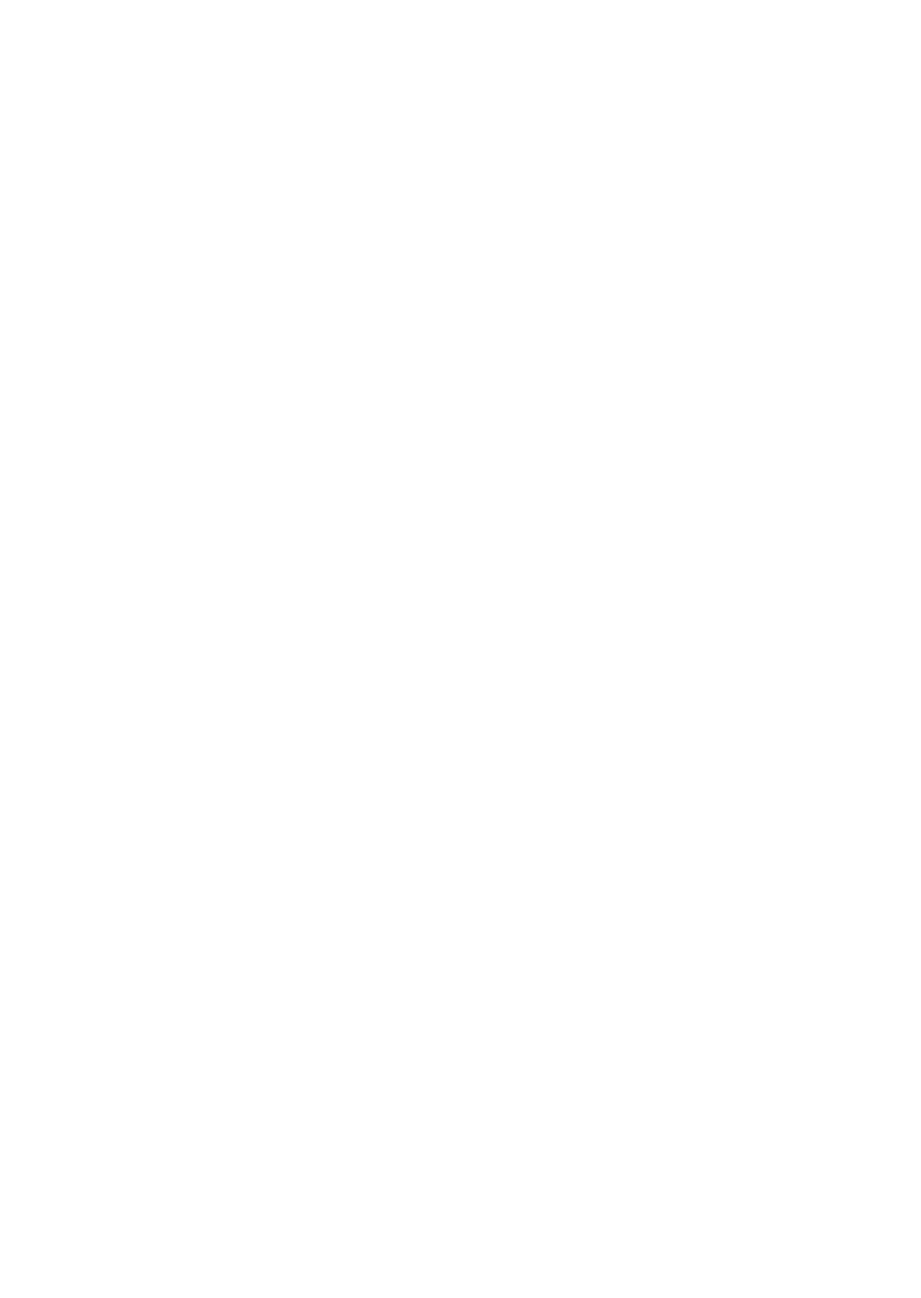
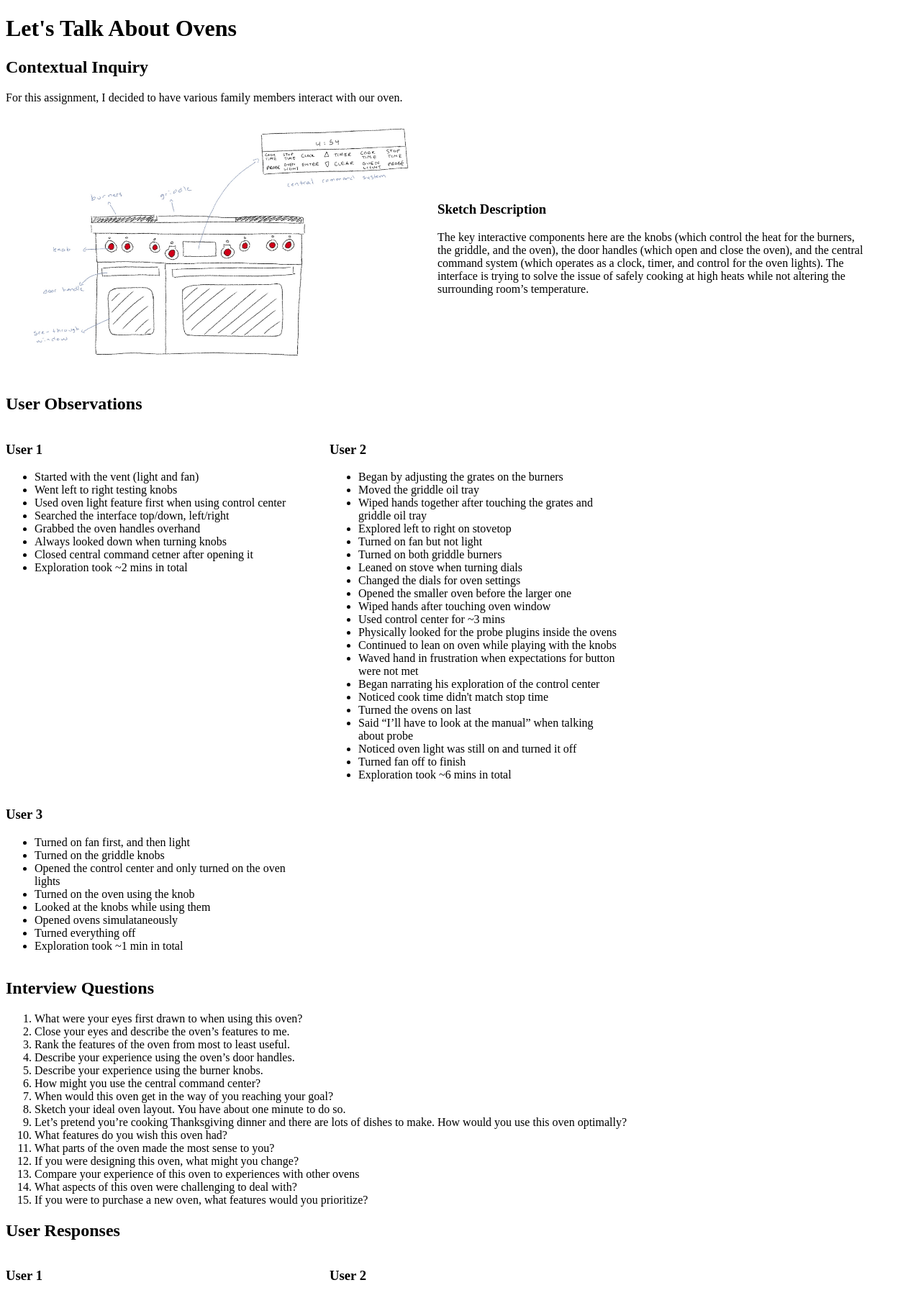
Before and after one commit to ljungster/personas, a PHP site: page / in a window 1280 px wide. Before the commit the part shown is empty. Shown: the top 1804 px of the page at 72% size. Before the commit the page ends 800 px from the top, so only its background shows below. Run offline with PHP 8.4, Linux system fonts and the light colour scheme.

Commit message:
first commit

```diff
--- a/home.html
+++ b/home.html
@@ -2,13 +2,163 @@
 
 <html>
   <head>
-    <title>INSERT TITLE HERE!</title>
+    <title>Personas</title>
     <link rel="stylesheet" href="index.css">
     <!-- TODO: add additional links here! e.g. fonts, icons, more stylesheets, etc. -->
     <meta content="width=device-width, initial-scale=1" name="viewport" />
   </head>
 
   <body>
-    <!-- TODO: put your HTML code here! -->
+    <h1>Let's Talk About Ovens</h1>
+
+    <h2>Contextual Inquiry</h2>
+    <p>For this assignment, I decided to have various family members interact with our oven.</p>
+
+    <div class="flex-container">
+      <div class="flex-item"><img src="assets/Oven_sketch.jpg"></div>
+      <div class="flex-item">
+        <h3>Sketch Description</h3>
+
+        <p>The key interactive components here are the knobs (which control the heat for the burners, the griddle, and the oven),
+        the door handles (which open and close the oven), and the central command system (which operates as a clock, timer,
+        and control for the oven lights). The interface is trying to solve the issue of safely cooking at high heats while
+        not altering the surrounding room’s temperature. </p>
+      </div>
+    </div>
+
+    <h2>User Observations</h2>
+    <div class="user-container">
+      <div class ="user-item">
+        <h3> User 1</h3>
+          <ul>
+            <li>Started with the vent (light and fan)</li>
+            <li>Went left to right testing knobs</li>
+            <li>Used oven light feature first when using control center</li>
+            <li>Searched the interface top/down, left/right</li>
+            <li>Grabbed the oven handles overhand</li>
+            <li>Always looked down when turning knobs</li>
+            <li>Closed central command cetner after opening it</li>
+            <li>Exploration took ~2 mins in total</li>
+          </ul>
+      </div>
+      <div class ="user-item">
+        <h3>User 2</h3>
+          <ul>
+            <li>Began by adjusting the grates on the burners</li>
+            <li>Moved the griddle oil tray</li>
+            <li>Wiped hands together after touching the grates and griddle oil tray</li>
+            <li>Explored left to right on stovetop</li>
+            <li>Turned on fan but not light</li>
+            <li>Turned on both griddle burners </li>
+            <li>Leaned on stove when turning dials </li>
+            <li>Changed the dials for oven settings</li>
+            <li>Opened the smaller oven before the larger one</li>
+            <li>Wiped hands after touching oven window </li>
+            <li>Used control center for ~3 mins</li>
+            <li>Physically looked for the probe plugins inside the ovens</li>
+            <li>Continued to lean on oven while playing with the knobs</li>
+            <li>Waved hand in frustration when expectations for button were not met</li>
+            <li>Began narrating his exploration of the control center </li>
+            <li>Noticed cook time didn't match stop time </li>
+            <li>Turned the ovens on last </li>
+            <li>Said “I’ll have to look at the manual” when talking about probe</li>
+            <li>Noticed oven light was still on and turned it off </li>
+            <li>Turned fan off to finish  </li>
+            <li>Exploration took ~6 mins in total</li>
+          </ul>
+      </div>
+      <div class ="user-item">
+        <h3>User 3</h3>
+          <ul>
+            <li>Turned on fan first, and then light</li>
+            <li>Turned on the griddle knobs</li>
+            <li>Opened the control center and only turned on the oven lights</li>
+            <li>Turned on the oven using the knob</li>
+            <li>Looked at the knobs while using them</li>
+            <li>Opened ovens simulataneously</li>
+            <li>Turned everything off</li>
+            <li>Exploration took ~1 min in total</li>
+          </ul>
+      </div>
+    </div>
+
+    <h2>Interview Questions</h2>
+      <ol>
+        <li>What were your eyes first drawn to when using this oven?</li>
+        <li>Close your eyes and describe the oven’s features to me.</li>
+        <li>Rank the features of the oven from most to least useful.</li>
+        <li>Describe your experience using the oven’s door handles.</li>
+        <li>Describe your experience using the burner knobs.</li>
+        <li>How might you use the central command center?</li>
+        <li>When would this oven get in the way of you reaching your goal?</li>
+        <li>Sketch your ideal oven layout. You have about one minute to do so.</li>
+        <li>Let’s pretend you’re cooking Thanksgiving dinner and there are lots of dishes to make. How would you use this oven optimally?</li>
+        <li>What features do you wish this oven had?</li>
+        <li>What parts of the oven made the most sense to you?</li>
+        <li>If you were designing this oven, what might you change?</li>
+        <li>Compare your experience of this oven to experiences with other ovens</li>
+        <li>What aspects of this oven were challenging to deal with?</li>
+        <li>If you were to purchase a new oven, what features would you prioritize?</li>
+      </ol>
+
+      <h2>User Responses</h2>
+      <div class="user-container">
+        <div class="user-item">
+          <h3>User 1</h3>
+          <p>While using the oven, Sophie’s eyes were first drawn to the red knobs, which control the heat for the oven’s
+            multiple components. She found those knobs to be the most intuitive and useful part of the interface, noting
+            that the oven was generally easy to use. That said, she found the griddle to be the least intuitive part of
+            the interface, as it was hard to tell when the griddle was ready. Part of that was because the griddle’s warning
+            lights meant something different than the burners’ warning lights, which caused some confusion. She highlighted
+            the handles as a satisfying experience, though she was not satisfied with the system’s control center. She only
+            used that interface for its oven light feature, despite its many buttons. Sophie did not quite understand the fan’s
+             power dial; she believes that the highest fan setting should require a fully turned knob, as opposed to a minimally
+              turned knob. If she were to purchase a new oven interface, she would prioritize good knobs, efficient burners,
+              easy-to-use ovens, and have consistent safety lights.</p>
+        </div>
+        <div class="user-item">
+          <h3>User 2</h3>
+          <p>When he tested the oven, Michael was first drawn to the “big red knobs.” He made it clear early on that he values
+            ease of maintenance when it comes to ovens. Given this value, he was frustrated by how hard it is to clean the
+            griddle surface, the griddle tray, and the interior of the oven windows, describing all of them as “a pain in the ass.”
+            He was also less than enthused by the lack of continuity between the oven’s various warning lights. He wished that they
+            all meant the same thing, and that the sounds they emitted made more sense. He even noted that the knob layout was not
+            intuitive––he can never remember which knob is linked to which burner. If he designed the oven, he would arrange the burner
+            knobs vertically to match the layout of the stovetop. For him, the central command center was only useful for its oven light
+            feature. He deemed the rest of the features as extraneous. Despite those shortcomings, Michael believed that this was the
+            best oven he’d owned or seen. He enjoyed the sturdiness of the handles and doors, and was particularly fond of the aesthetic
+            appeal of the overall design. He did not value the ovens too much, preferring the burners and griddle above. If he were in the
+            market for a new oven, he would want more precise control over the flames, with knobs that locked in at certain positions.
+            Above all, the oven better look good. </p>
+        </div>
+        <div class="user-item">
+          <h3>User 3</h3>
+          <p>Unlike Michael and Sophie, April’s eyes were first drawn above the oven, where the oven’s ventilation system is hidden.
+            She noted that the fan is one of the most important features of the oven, as it prevents the cooking smells from wafting
+            above into her room. She thought that adding an automatic detector to turn on the fan might be useful, as other users
+            frequently forget to turn on the fan. When asked about the most intuitive features of the oven, she highlighted the
+            fluidity of the knobs, appreciating their lack of resistance. Like Michael, she liked the visual appeal of the red knobs.
+             She was also partial to the burners, which she believed offered the most flexibility. Given the option, she would actually
+             opt for more burners.  She was not fond of the oven’s handles and doors, which she found clumsy and annoying. She noted
+             that she had to move back whenever opening the doors, which was not convenient. She also said that the oven is difficult
+             to clean and maintain. For her, the control center was the least useful feature of the oven, as she only used it to turn
+             on the oven lights. That, and it is a costly repair. She liked the oven’s interface, and would purchase a similar setup
+             again. However, she would likely add more burners and split the ovens with a central storage area. That way, she would not
+             deal with the inconvenient oven doors. </p>
+        </div>
+      </div>
+
+      <h3>Interview Sketches</h3>
+      <div class="interview-sketch-container">
+        <div class="interview-sketch"><img src="assets/Sophie_sketch.JPG"></div>
+        <div class="interview-sketch"><img src="assets/Dad_Sketch.JPG"></div>
+        <div class="interview-sketch"><img src="assets/Mom_sketch.JPG"></div>
+      </div>
+
+    <h2>Empathy Maps</h2>
+    <div class="user-container">
+      <div class="empathy-item"><img src="assets/Camryn.jpg"></div>
+      <div class="empathy-item"><img src="assets/Kevin.jpg"></div>
+    </div>
   </body>
 </html>
--- a/index.css
+++ b/index.css
@@ -1 +1,47 @@
 /* Put your style information here! */
+img {
+    width: 100%;
+    height: auto;
+}
+
+.flex-container {
+    display: flex;
+    flex-flow: row wrap;
+    justify-content: flex-start;
+}
+
+.flex-item {
+    max-width: 600px;
+    max-block-size: 50%;
+    flex-grow: 2;
+    align-self: center;
+}
+
+.user-container {
+    display: flex;
+    flex-flow: row wrap;
+    align-items: flex-start;
+}
+
+.user-item {
+    max-width: 400px;
+    max-block-size: 50%;
+    flex-grow: 2;
+    align-self: flex-start;
+    margin-right: 50px;
+}
+.interview-sketch-container {
+    display: flex;
+    justify-content: space-around;
+    align-items: center;
+}
+.interview-sketch {
+    max-width: 400px;
+    margin-right: 50px;
+}
+
+.empathy-item {
+    max-width: 600px;
+    margin-bottom: 50px;
+    margin-right: 50px;
+}
```
Also changed, not shown: assets/Camryn.jpg (added), assets/Dad_Sketch.JPG (added), assets/Kevin.jpg (added), assets/Mom_sketch.JPG (added), assets/Oven_sketch.jpg (added), assets/Sophie_sketch.JPG (added), 1 other file.
